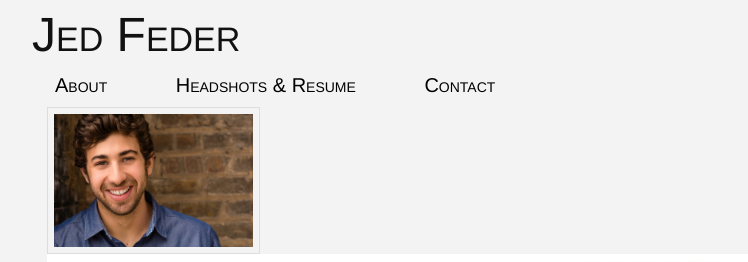
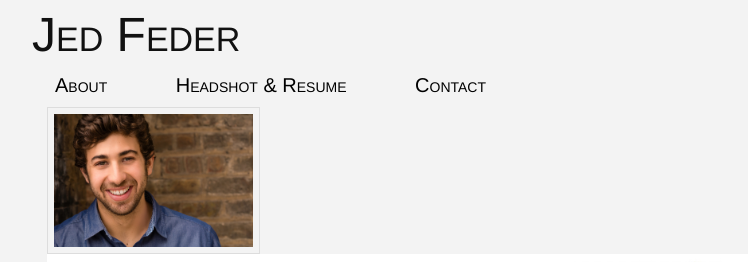
Before and after one commit to jedfeder/jedfeder.github.io, a Jekyll site: the page built from headshotresume/index.html, in a window 1280 px wide. Shown: the top 262 px of the page, without its empty margins (238-986 px from the left). Built offline with Jekyll 4.4.1, drawn with Linux system fonts in a browser that asks for light colours.

Commit message:
s/headshots/headshot

```diff
--- a/_includes/nav.html
+++ b/_includes/nav.html
@@ -3,7 +3,7 @@
     <li><a href="/">About</a></li>
     <!-- <li><a href="/news">News</a></li> -->
     <!-- <li><a href="/media">Media</a></li> -->
-    <li><a href="/headshotresume">Headshots &amp; Resume</a></li>
+    <li><a href="/headshotresume">Headshot &amp; Resume</a></li>
     <li><a href="/contact">Contact</a></li>
   </ul>
 </nav>
--- a/headshotresume/index.html
+++ b/headshotresume/index.html
@@ -1,6 +1,6 @@
 ---
 layout: default
-title: Headshots &amp; Resume
+title: Headshot &amp; Resume
 ---
 <a href="/img/headshot0.jpg"><img class="alignnone wp-image-236" src="/img/headshot0.jpg" width="213" height="147" /></a>
 
```
